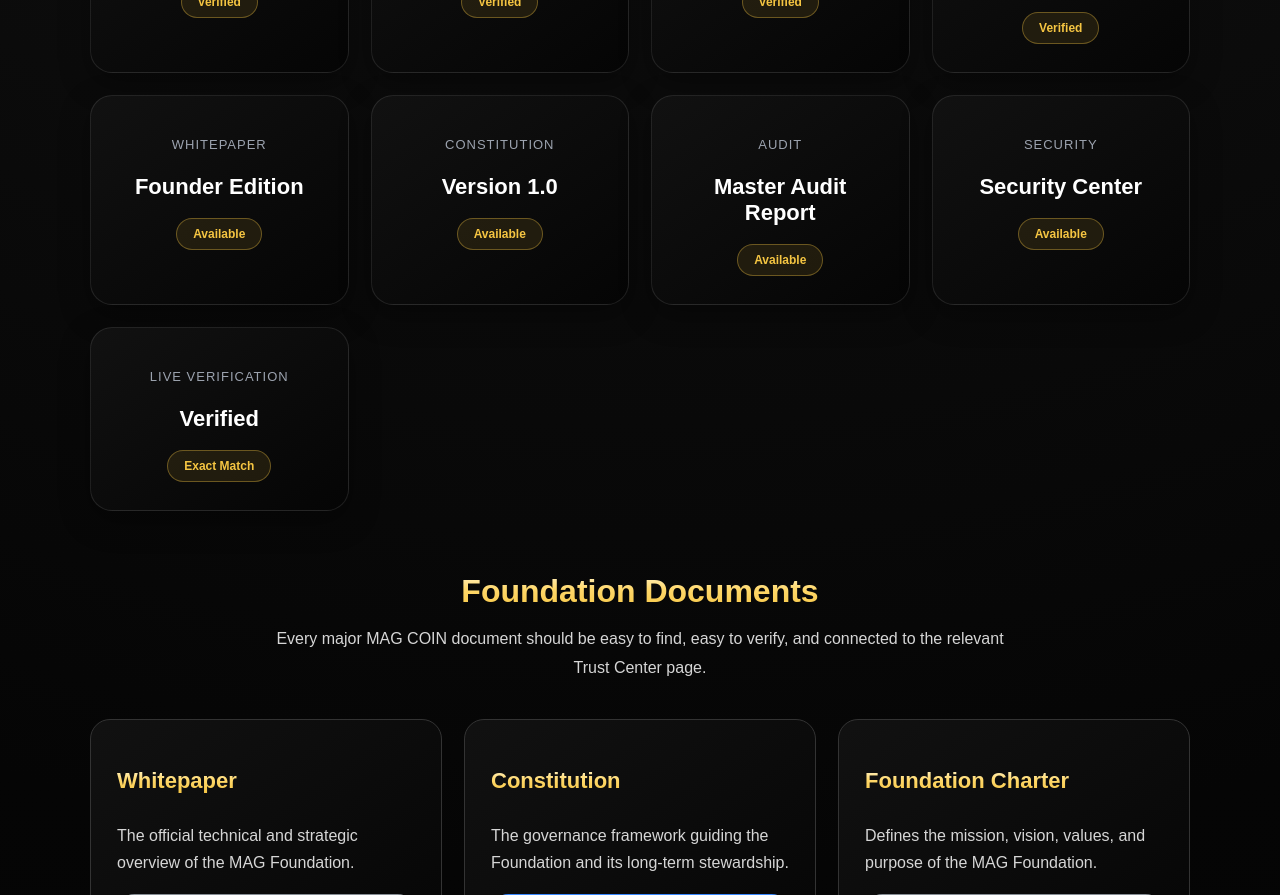
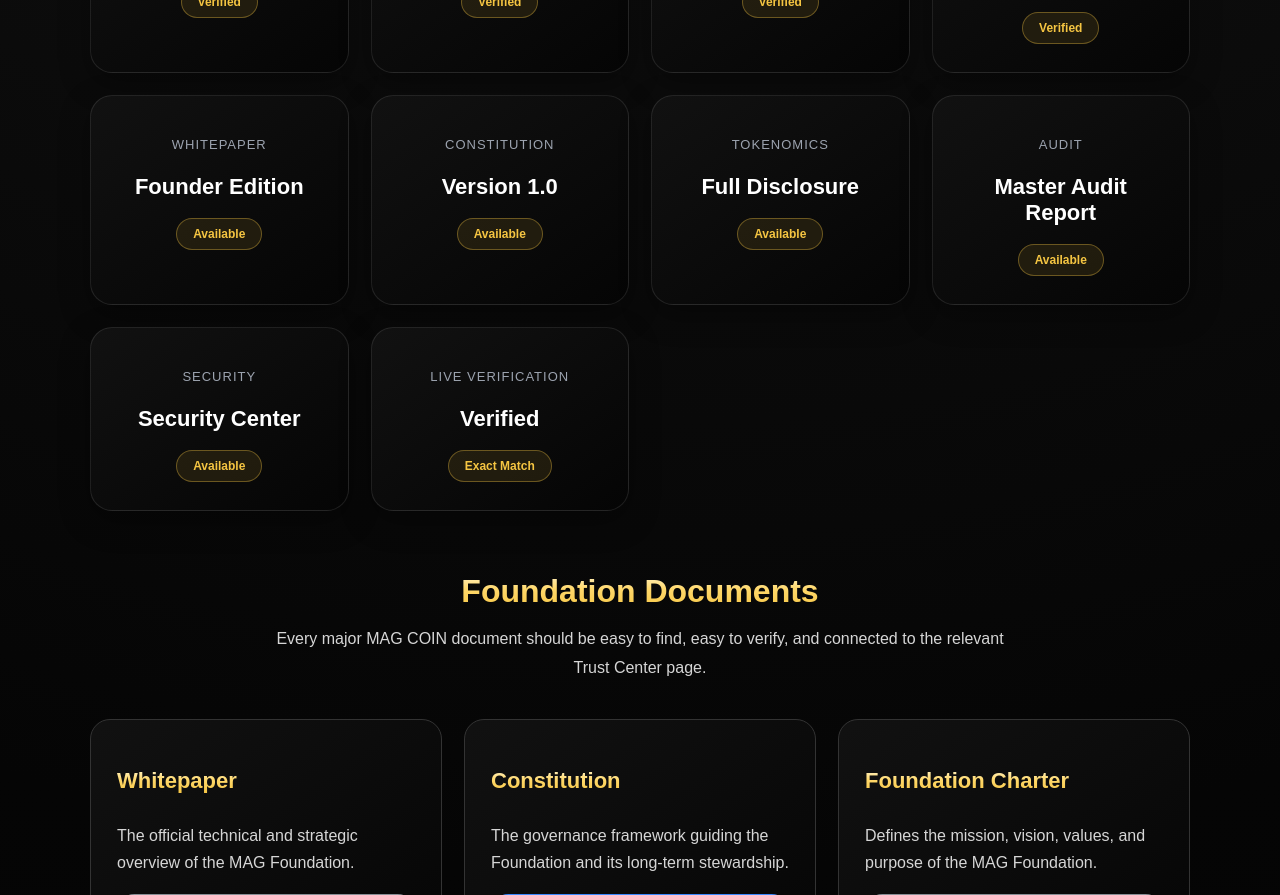
Before and after one commit to MAGZOWN/mag-coin-website, a Next.js app: page /transparency in a window 1280 px wide. Shown: the part 1220-2115 px from the top of the page. Built offline with nearby package versions, Linux system fonts and the light colour scheme.

Commit message:
Phase 20.6: Add Tokenomics to verification dashboard

```diff
--- a/app/data/verificationData.ts
+++ b/app/data/verificationData.ts
@@ -30,6 +30,11 @@ export const verificationData = [
     status: "Available",
   },
   {
+    label: "Tokenomics",
+    value: "Full Disclosure",
+    status: "Available",
+  },
+  {
     label: "Audit",
     value: "Master Audit Report",
     status: "Available",
```
